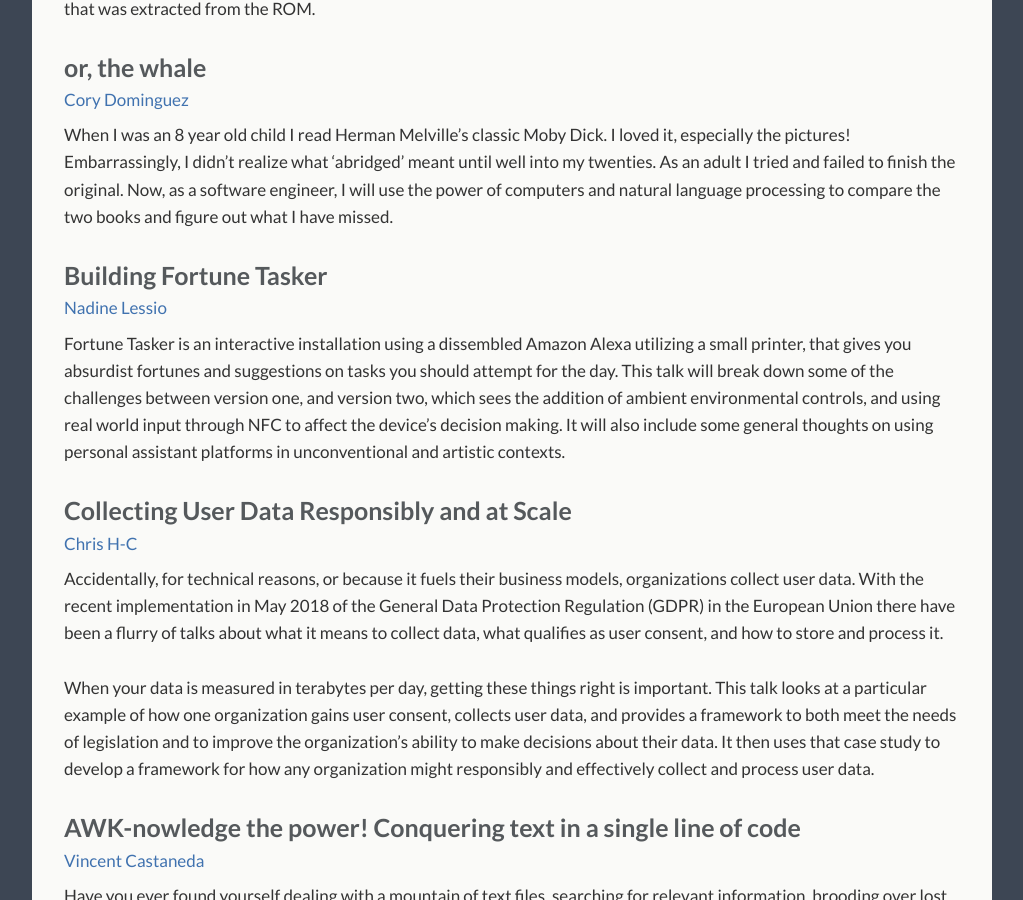
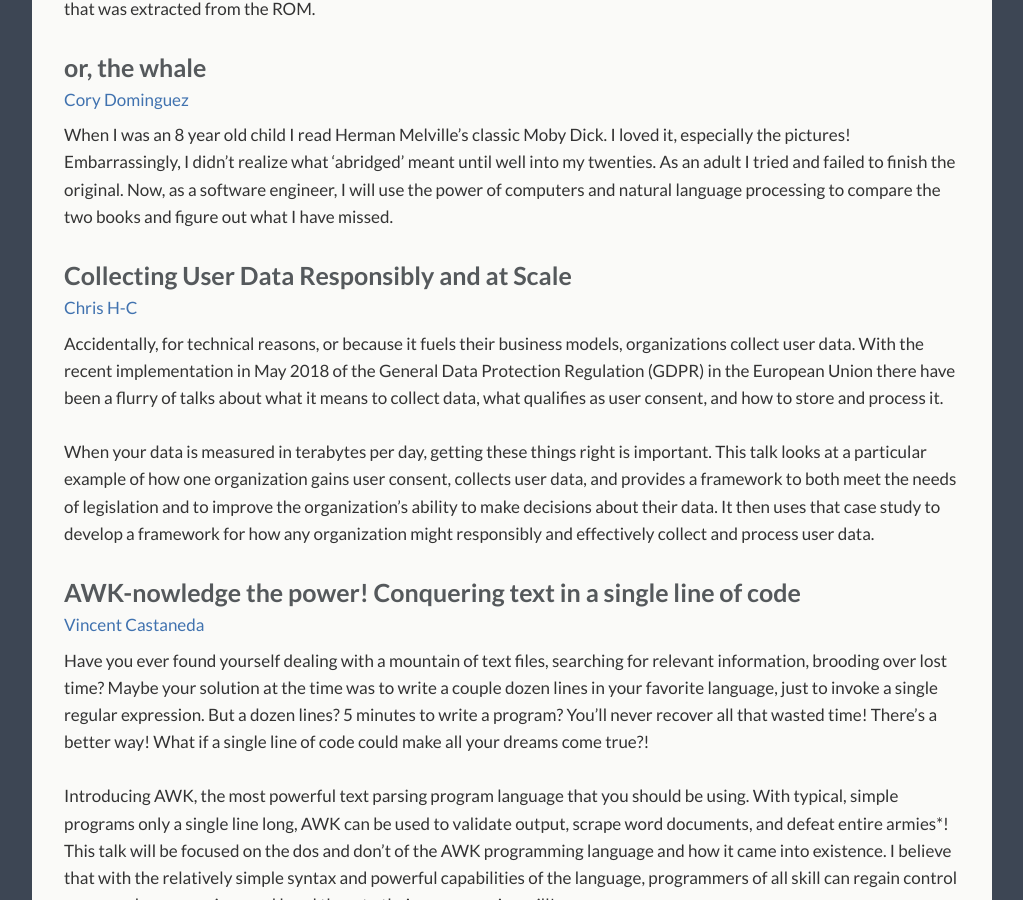
Before and after one commit to StarConKW/starconkw.github.io, a Jekyll site: the page built from _pages/talks.md, in a window 1280 px wide and 900 px high, scrolled down 5354 px. Shown: the whole window, without its empty margins (128-1151 px from the left). Built offline with Jekyll 4.4.1, drawn with Linux system fonts in a browser that asks for light colours.

Commit message:
remove Nadine and her talk since she can't come (#149)

```diff
--- a/_pages/talks.md
+++ b/_pages/talks.md
@@ -214,14 +214,6 @@ When I was an 8 year old child I read Herman Melville’s classic Moby Dick. I l
 </p>
 
 
-### Building Fortune Tasker
-
-[Nadine Lessio](/speakers#nadine-lessio)
-
-<p class="abstract">
-Fortune Tasker is an interactive installation using a dissembled Amazon Alexa utilizing a small printer, that gives you absurdist fortunes and suggestions on tasks you should attempt for the day. This talk will break down some of the challenges between version one, and version two, which sees the addition of ambient environmental controls, and using real world input through NFC to affect the device's decision making. It will also include some general thoughts on using personal assistant platforms in unconventional and artistic contexts.
-</p>
-
 ### Collecting User Data Responsibly and at Scale
 
 [Chris H-C](/speakers#chris-h-c)
```
Also changed, not shown: _pages/speakers.md (+0 -9 lines).
